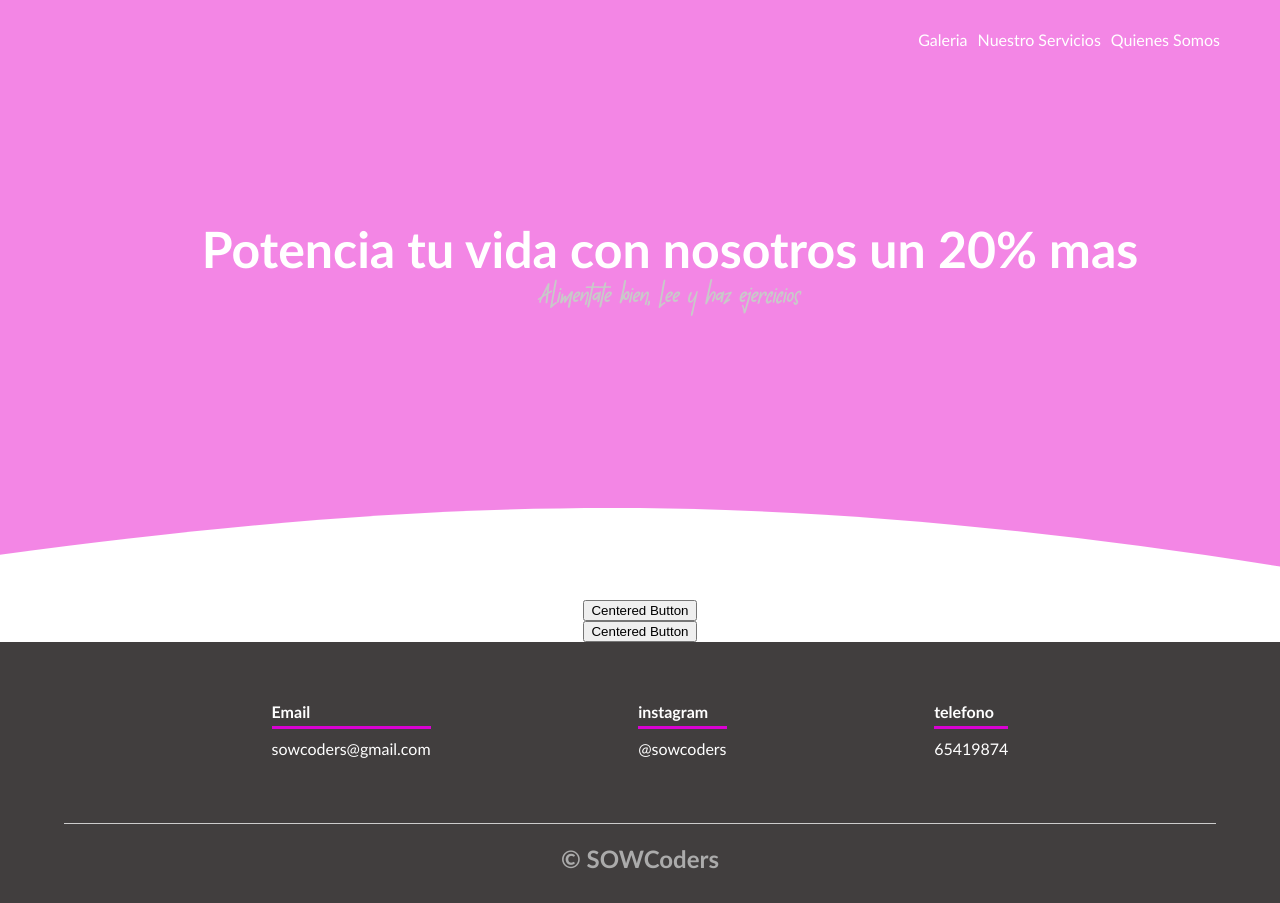
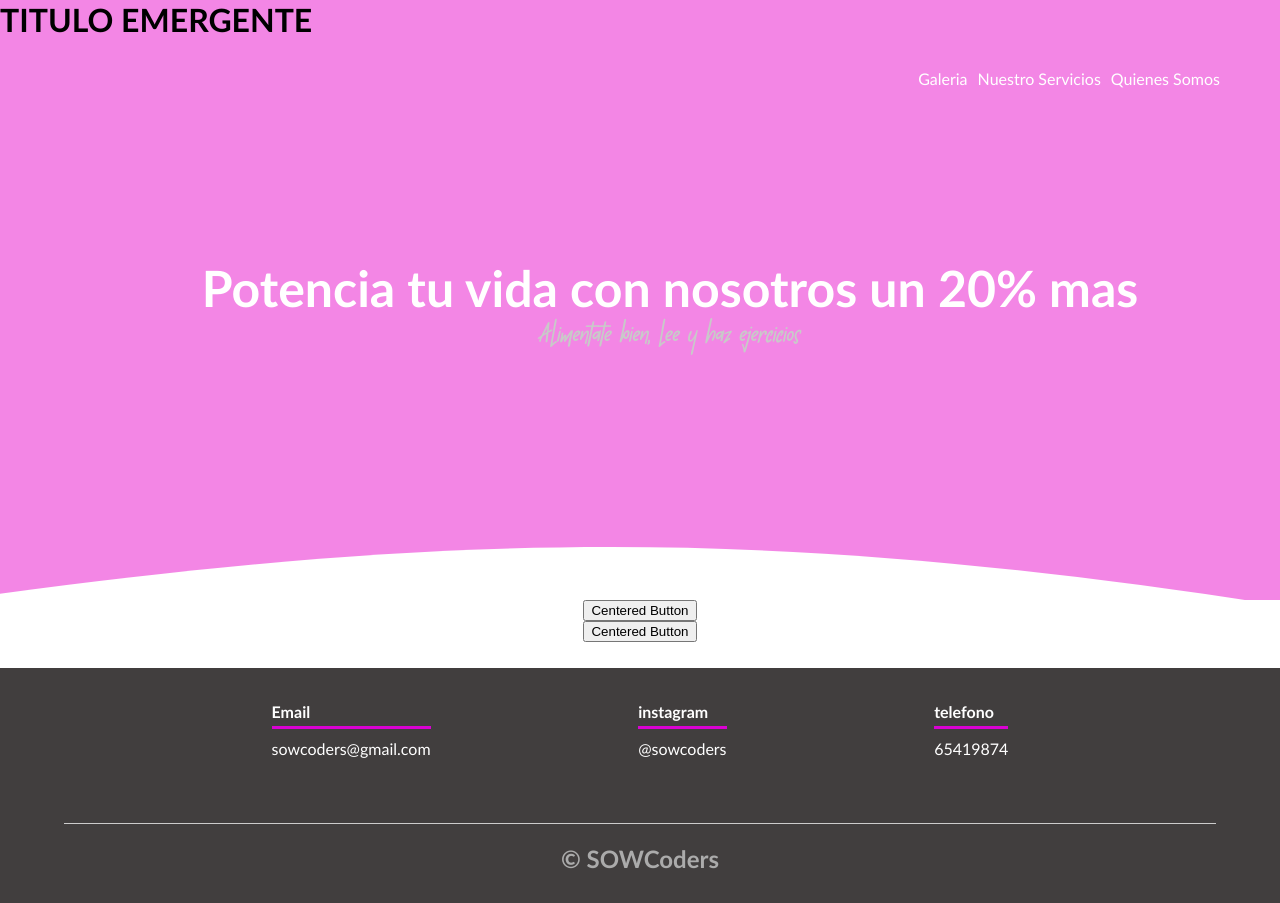
Before and after one commit to FranNievesLLA/PaginaPracticasSelectores, a plain HTML site: page index.html in a window 1280 px wide. Shown: the top 903 px of the page. Drawn offline with Linux system fonts and the light colour scheme.

Commit message:
NUEVO CAMBIO

```diff
--- a/index.html
+++ b/index.html
@@ -13,6 +13,8 @@
 <body>
     <!-- INFORMACION PRINCIPAL DE LA PAGINA -->
     <header>
+
+      <h1>TITULO EMERGENTE</h1>
 
         <nav>
             <a>Quienes Somos</a>
```
